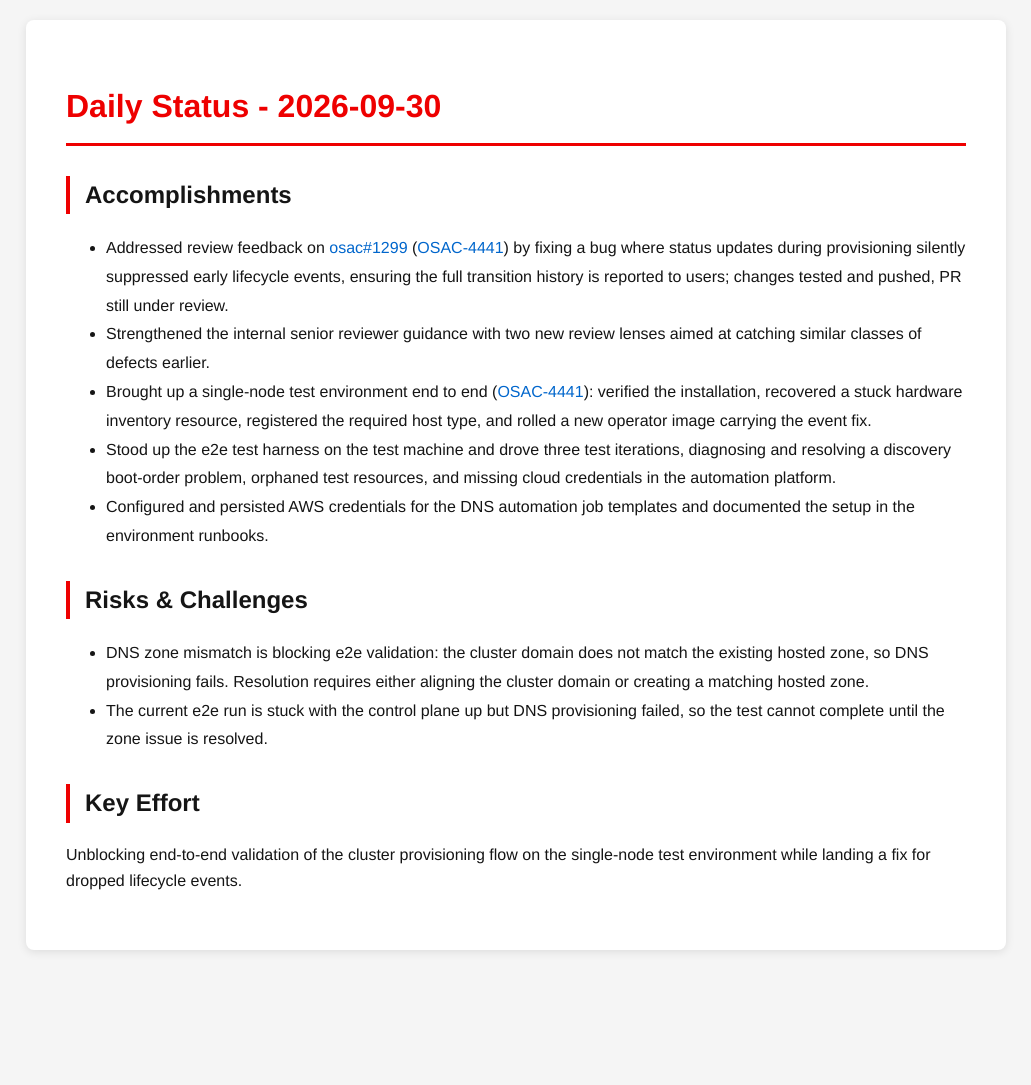
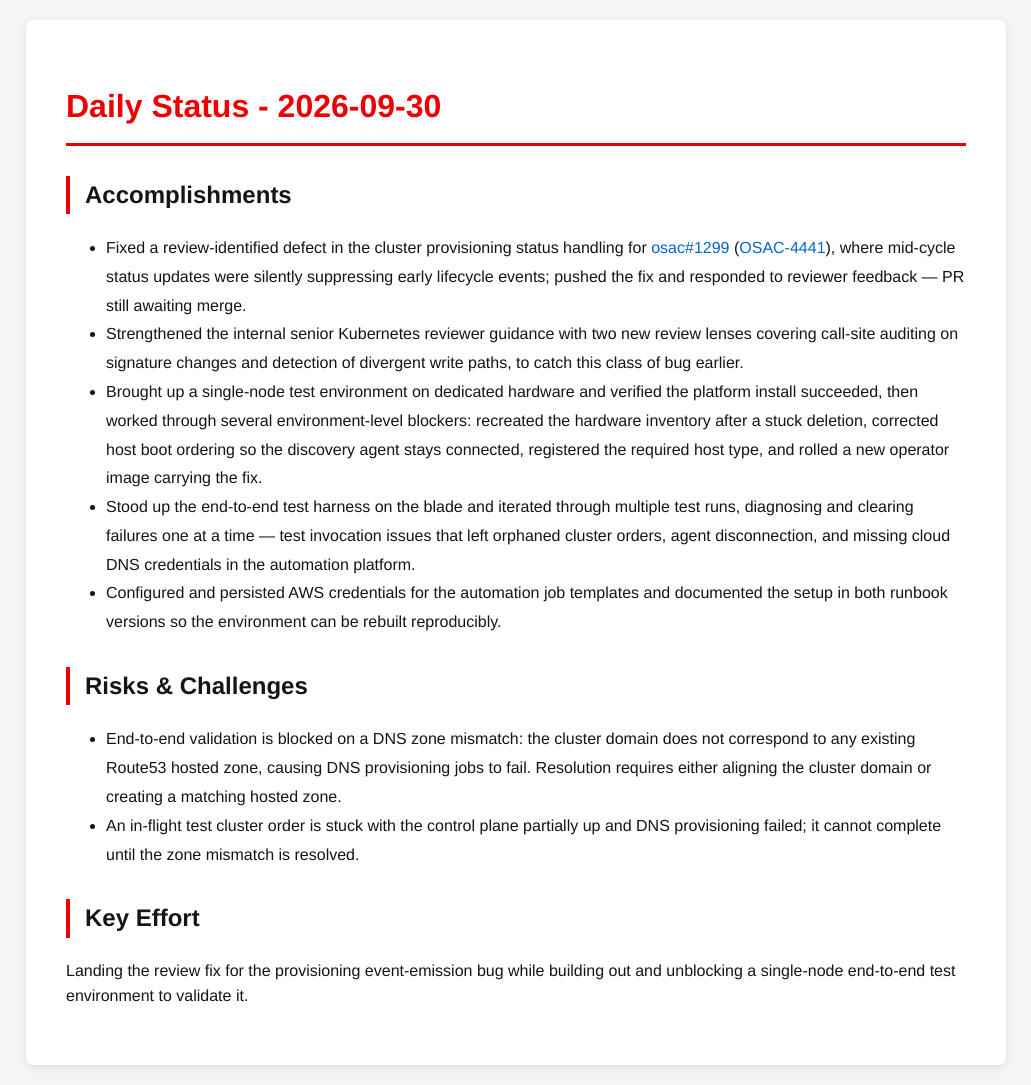
Before and after one commit to tzvatot/daily-status, a Jekyll site: the page built from 2026-09-30.md, in a window 1280 px wide. Shown: the whole page, without its empty margins (124-1155 px from the left). Built offline with Jekyll 4.4.1, drawn with Linux system fonts in a browser that asks for light colours; before the commit the page ends 970 px from its top, so only the background shows below that.

Commit message:
Daily status update - 2026-09-30

```diff
--- a/2026-09-30.md
+++ b/2026-09-30.md
@@ -7,15 +7,15 @@ date: 2026-09-30
 # Daily Status - 2026-09-30
 
 ## Accomplishments
-- Addressed review feedback on [osac#1299](https://github.com/osac-project/osac/pull/1299) ([OSAC-4441](https://redhat.atlassian.net/browse/OSAC-4441)) by fixing a bug where status updates during provisioning silently suppressed early lifecycle events, ensuring the full transition history is reported to users; changes tested and pushed, PR still under review.
-- Strengthened the internal senior reviewer guidance with two new review lenses aimed at catching similar classes of defects earlier.
-- Brought up a single-node test environment end to end ([OSAC-4441](https://redhat.atlassian.net/browse/OSAC-4441)): verified the installation, recovered a stuck hardware inventory resource, registered the required host type, and rolled a new operator image carrying the event fix.
-- Stood up the e2e test harness on the test machine and drove three test iterations, diagnosing and resolving a discovery boot-order problem, orphaned test resources, and missing cloud credentials in the automation platform.
-- Configured and persisted AWS credentials for the DNS automation job templates and documented the setup in the environment runbooks.
+- Fixed a review-identified defect in the cluster provisioning status handling for [osac#1299](https://github.com/osac-project/osac/pull/1299) ([OSAC-4441](https://redhat.atlassian.net/browse/OSAC-4441)), where mid-cycle status updates were silently suppressing early lifecycle events; pushed the fix and responded to reviewer feedback — PR still awaiting merge.
+- Strengthened the internal senior Kubernetes reviewer guidance with two new review lenses covering call-site auditing on signature changes and detection of divergent write paths, to catch this class of bug earlier.
+- Brought up a single-node test environment on dedicated hardware and verified the platform install succeeded, then worked through several environment-level blockers: recreated the hardware inventory after a stuck deletion, corrected host boot ordering so the discovery agent stays connected, registered the required host type, and rolled a new operator image carrying the fix.
+- Stood up the end-to-end test harness on the blade and iterated through multiple test runs, diagnosing and clearing failures one at a time — test invocation issues that left orphaned cluster orders, agent disconnection, and missing cloud DNS credentials in the automation platform.
+- Configured and persisted AWS credentials for the automation job templates and documented the setup in both runbook versions so the environment can be rebuilt reproducibly.
 
 ## Risks & Challenges
-- DNS zone mismatch is blocking e2e validation: the cluster domain does not match the existing hosted zone, so DNS provisioning fails. Resolution requires either aligning the cluster domain or creating a matching hosted zone.
-- The current e2e run is stuck with the control plane up but DNS provisioning failed, so the test cannot complete until the zone issue is resolved.
+- End-to-end validation is blocked on a DNS zone mismatch: the cluster domain does not correspond to any existing Route53 hosted zone, causing DNS provisioning jobs to fail. Resolution requires either aligning the cluster domain or creating a matching hosted zone.
+- An in-flight test cluster order is stuck with the control plane partially up and DNS provisioning failed; it cannot complete until the zone mismatch is resolved.
 
 ## Key Effort
-Unblocking end-to-end validation of the cluster provisioning flow on the single-node test environment while landing a fix for dropped lifecycle events.
+Landing the review fix for the provisioning event-emission bug while building out and unblocking a single-node end-to-end test environment to validate it.
```
